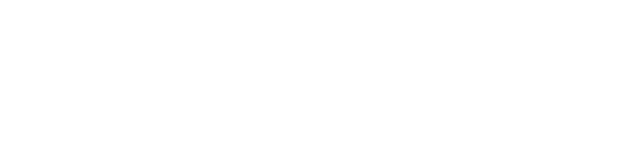
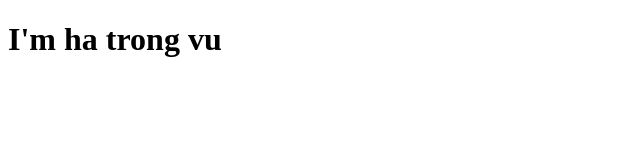
Before and after one commit to hatrongvu13/profile, a plain HTML site: page index.html in a window 1280 px wide. Shown: the whole page, without its empty margins (0-640 px from the left). Drawn offline with Linux system fonts and the light colour scheme.

Commit message:
i am ha trong vu

```diff
--- a/index.html
+++ b/index.html
@@ -6,6 +6,6 @@
     <title>HA TRONG VU | JAXTONY</title>
 </head>
 <body>
-
+    <h1>I'm ha trong vu</h1>
 </body>
 </html>
```
